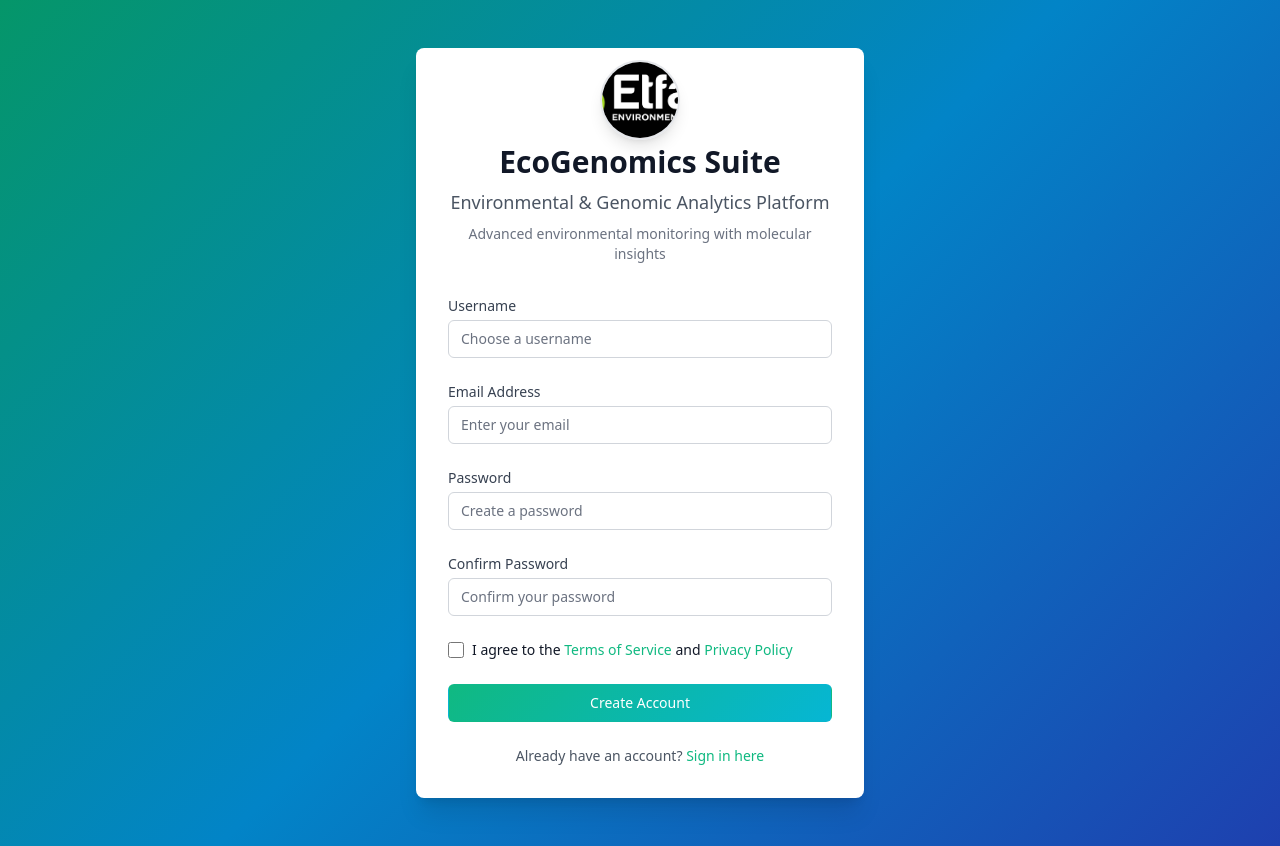
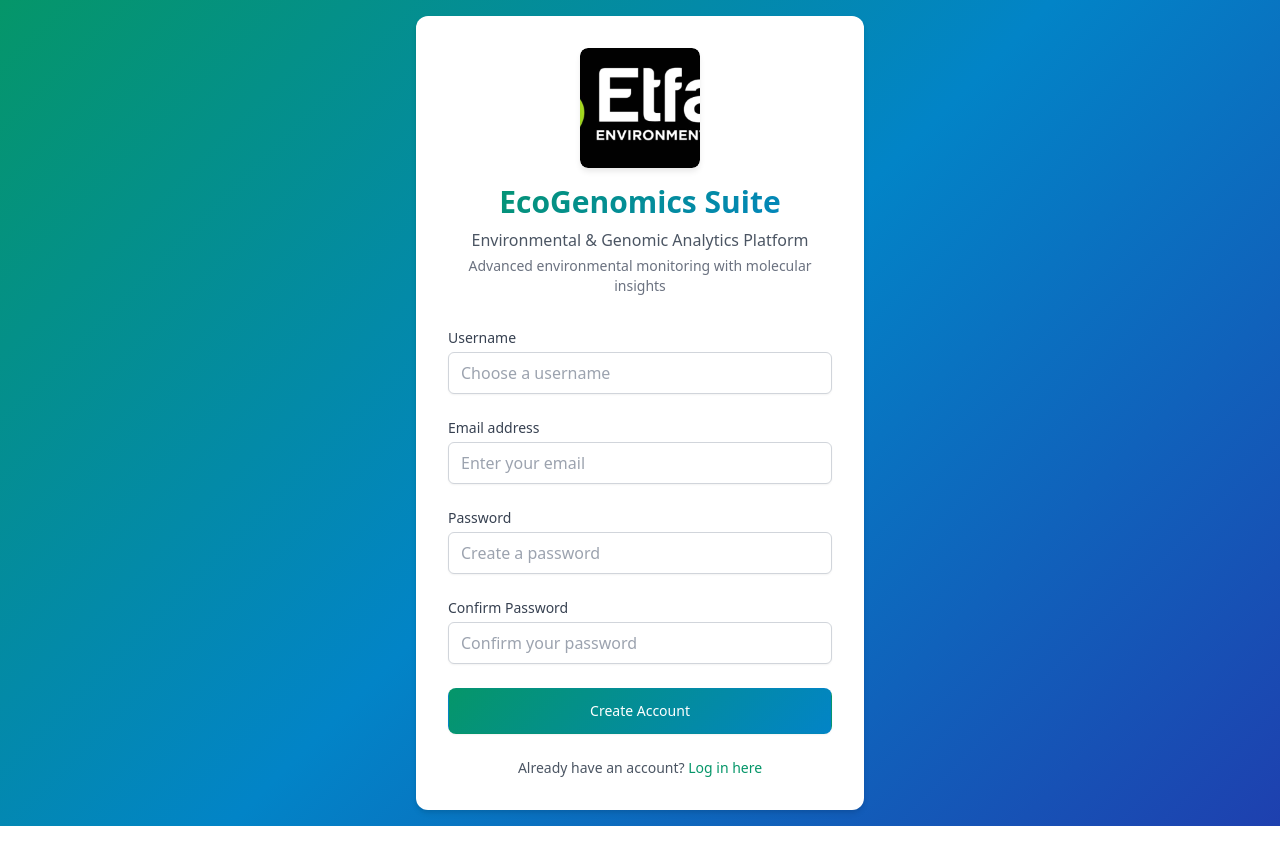
Before and after one commit to TSOlami/etfashecogenomics-web, a Django app: page /signup/ in a window 1280 px wide. Run offline with Django 4.2, Linux system fonts and the light colour scheme; some libraries are stand-ins or nearby versions.

Commit message:
Refactor login and signup pages for improved layout and styling consistency

```diff
--- a/app/static/css/styles.css
+++ b/app/static/css/styles.css
@@ -17,83 +17,38 @@
     box-shadow: 0 4px 6px -1px rgba(0, 0, 0, 0.1), 0 2px 4px -1px rgba(0, 0, 0, 0.06);
 }
 
-/* Interactive Elements */
-.heatmap-cell {
-    transition: all 0.2s ease;
-}
-
-.heatmap-cell:hover {
-    transform: scale(1.1);
-}
-
-/* Chart Container */
-.chart-container {
-    position: relative;
-    height: 300px;
-}
-
-/* Tooltips */
-.tooltip {
-    position: relative;
-    display: inline-block;
-}
-
-.tooltip .tooltiptext {
-    visibility: hidden;
-    width: 200px;
-    background-color: #555;
-    color: white;
-    text-align: center;
-    border-radius: 6px;
-    padding: 5px;
-    position: absolute;
-    z-index: 1;
-    bottom: 125%;
-    left: 50%;
-    margin-left: -100px;
-    opacity: 0;
-    transition: opacity 0.3s;
-}
-
-.tooltip:hover .tooltiptext {
-    visibility: visible;
-    opacity: 1;
-}
-
 /* Logo Styling */
 .etfash-logo {
     width: 120px;
-    height: 40px;
-    display: flex;
-    align-items: center;
-    justify-content: center;
-    position: relative;
+    height: 120px;
+    overflow: hidden;
+    border-radius: 0.5rem;
+    box-shadow: 0 4px 6px -1px rgba(0, 0, 0, 0.1);
 }
 
-/* Brand Text Styling */
+.etfash-logo img {
+    width: 100%;
+    height: 100%;
+    object-fit: cover;
+}
+
+/* Custom Buttons */
+.eco-button {
+    background: linear-gradient(135deg, #059669 0%, #0284c7 100%);
+    transition: all 0.3s ease;
+}
+
+.eco-button:hover {
+    background: linear-gradient(135deg, #047857 0%, #0369a1 100%);
+    transform: translateY(-1px);
+}
+
+/* Brand Text */
 .brand-text {
-    background: linear-gradient(135deg, #059669, #0284c7);
+    background: linear-gradient(135deg, #059669 0%, #0284c7 100%);
     -webkit-background-clip: text;
     -webkit-text-fill-color: transparent;
     background-clip: text;
-}
-
-/* Button Styles */
-.eco-button {
-    background: linear-gradient(135deg, #10b981, #06b6d4);
-    transition: all 0.2s ease;
-    color: white;
-}
-
-.eco-button:hover {
-    background: linear-gradient(135deg, #059669, #0284c7);
-    transform: translateY(-1px);
-}
-
-/* Tab Navigation */
-.tab-btn.active {
-    border-color: #10b981 !important;
-    color: #059669 !important;
 }
 
 /* Enhanced Responsive Styles */
--- a/app/templates/dashboard/signup.html
+++ b/app/templates/dashboard/signup.html
@@ -4,21 +4,15 @@
 {% block title %}Sign Up - EcoGenomics Suite{% endblock %}
 
 {% block content %}
-<div class="min-h-screen gradient-bg flex items-center justify-center py-12 px-4 sm:px-6 lg:px-8">
-    <div class="max-w-md w-full space-y-8">
-        <div class="bg-white rounded-lg shadow-xl p-8">
-            <!-- Logo Section -->
-            <div class="flex justify-center mb-6">
-                <div class="etfash-logo">
-                    <img src="{% static 'images/etfash-logo.jpeg' %}" alt="ETFASH Logo" class="w-20 h-20 rounded-full object-cover border-2 border-gray-200 shadow-lg hover:scale-105 transition-transform duration-200">
+<div class="min-h-screen flex items-center justify-center gradient-bg p-4">
+    <div class="bg-white p-4 sm:p-6 md:p-8 rounded-xl card-shadow w-full max-w-md mx-4">
+        <div class="text-center mb-6 sm:mb-8">
+            <div class="etfash-logo mx-auto mb-4">
+                <img src="{% static 'images/etfash-logo.jpeg' %}" alt="ETfash Environmental Services Logo" class="w-full h-full rounded-lg">
             </div>
-            </div>
-
-            <!-- Title and Description -->
-            <div class="text-center mb-8">
-                <h1 class="text-3xl font-bold text-gray-900 mb-2">EcoGenomics Suite</h1>
-                <p class="text-lg text-gray-600 mb-2">Environmental & Genomic Analytics Platform</p>
-                <p class="text-sm text-gray-500">Advanced environmental monitoring with molecular insights</p>
+            <h2 class="text-2xl sm:text-3xl font-bold brand-text mb-2">EcoGenomics Suite</h2>
+            <p class="text-gray-600 text-sm sm:text-base mb-1">Environmental & Genomic Analytics Platform</p>
+            <p class="text-xs sm:text-sm text-gray-500">Advanced environmental monitoring with molecular insights</p>
         </div>
 
         <!-- Messages -->
@@ -49,80 +43,38 @@
             {% endfor %}
         {% endif %}
 
-            <!-- Signup Form -->
         <form method="post" class="space-y-6">
             {% csrf_token %}
             <div>
-                    <label for="username" class="block text-sm font-medium text-gray-700">
-                        Username
-                    </label>
-                    <div class="mt-1">
-                        <input id="username" name="username" type="text" required
-                               class="appearance-none rounded-md relative block w-full px-3 py-2 border border-gray-300 placeholder-gray-500 text-gray-900 focus:outline-none focus:ring-eco-green focus:border-eco-green focus:z-10 sm:text-sm"
-                               placeholder="Choose a username"
-                               value="{{ request.POST.username|default:'' }}">
-                    </div>
+                <label for="username" class="block text-sm font-medium text-gray-700">Username</label>
+                <input type="text" name="username" id="username" required class="mt-1 block w-full px-3 py-2 border border-gray-300 rounded-md shadow-sm focus:outline-none focus:ring-emerald-500 focus:border-emerald-500" placeholder="Choose a username">
             </div>
 
             <div>
-                    <label for="email" class="block text-sm font-medium text-gray-700">
-                        Email Address
-                    </label>
-                    <div class="mt-1">
-                        <input id="email" name="email" type="email" required
-                               class="appearance-none rounded-md relative block w-full px-3 py-2 border border-gray-300 placeholder-gray-500 text-gray-900 focus:outline-none focus:ring-eco-green focus:border-eco-green focus:z-10 sm:text-sm"
-                               placeholder="Enter your email"
-                               value="{{ request.POST.email|default:'' }}">
-                    </div>
+                <label for="email" class="block text-sm font-medium text-gray-700">Email address</label>
+                <input type="email" name="email" id="email" required class="mt-1 block w-full px-3 py-2 border border-gray-300 rounded-md shadow-sm focus:outline-none focus:ring-emerald-500 focus:border-emerald-500" placeholder="Enter your email">
             </div>
 
             <div>
-                    <label for="password" class="block text-sm font-medium text-gray-700">
-                        Password
-                    </label>
-                    <div class="mt-1">
-                        <input id="password" name="password" type="password" required
-                               class="appearance-none rounded-md relative block w-full px-3 py-2 border border-gray-300 placeholder-gray-500 text-gray-900 focus:outline-none focus:ring-eco-green focus:border-eco-green focus:z-10 sm:text-sm"
-                               placeholder="Create a password">
-                    </div>
+                <label for="password1" class="block text-sm font-medium text-gray-700">Password</label>
+                <input type="password" name="password1" id="password1" required class="mt-1 block w-full px-3 py-2 border border-gray-300 rounded-md shadow-sm focus:outline-none focus:ring-emerald-500 focus:border-emerald-500" placeholder="Create a password">
             </div>
 
             <div>
-                    <label for="confirm_password" class="block text-sm font-medium text-gray-700">
-                        Confirm Password
-                    </label>
-                    <div class="mt-1">
-                        <input id="confirm_password" name="confirm_password" type="password" required
-                               class="appearance-none rounded-md relative block w-full px-3 py-2 border border-gray-300 placeholder-gray-500 text-gray-900 focus:outline-none focus:ring-eco-green focus:border-eco-green focus:z-10 sm:text-sm"
-                               placeholder="Confirm your password">
-                    </div>
+                <label for="password2" class="block text-sm font-medium text-gray-700">Confirm Password</label>
+                <input type="password" name="password2" id="password2" required class="mt-1 block w-full px-3 py-2 border border-gray-300 rounded-md shadow-sm focus:outline-none focus:ring-emerald-500 focus:border-emerald-500" placeholder="Confirm your password">
             </div>
 
-                <div class="flex items-center">
-                    <input id="terms" name="terms" type="checkbox" required
-                           class="h-4 w-4 text-eco-green focus:ring-eco-green border-gray-300 rounded">
-                    <label for="terms" class="ml-2 block text-sm text-gray-900">
-                        I agree to the <a href="#" class="text-eco-green hover:text-eco-dark">Terms of Service</a> and
-                        <a href="#" class="text-eco-green hover:text-eco-dark">Privacy Policy</a>
-                    </label>
-                </div>
-
-                <div>
-                    <button type="submit"
-                            class="group relative w-full flex justify-center py-2 px-4 border border-transparent text-sm font-medium rounded-md text-white eco-button focus:outline-none focus:ring-2 focus:ring-offset-2 focus:ring-eco-green">
+            <button type="submit" class="w-full flex justify-center py-3 px-4 border border-transparent rounded-lg shadow-sm text-sm font-medium text-white eco-button focus:outline-none focus:ring-2 focus:ring-offset-2 focus:ring-emerald-500">
                 Create Account
             </button>
-                </div>
+        </form>
 
-                <div class="text-center">
-                    <p class="text-sm text-gray-600">
+        <div class="mt-6 text-center text-sm text-gray-600">
             Already have an account?
-                        <a href="{% url 'login' %}" class="font-medium text-eco-green hover:text-eco-dark">
-                            Sign in here
+            <a href="{% url 'login' %}" class="font-medium text-emerald-600 hover:text-emerald-500">
+                Log in here
             </a>
-                    </p>
-                </div>
-            </form>
         </div>
     </div>
 </div>
```
Also changed, not shown: app/templates/dashboard/login.html (+19 -62 lines). Lines whose indentation alone changed are shown as unchanged.
